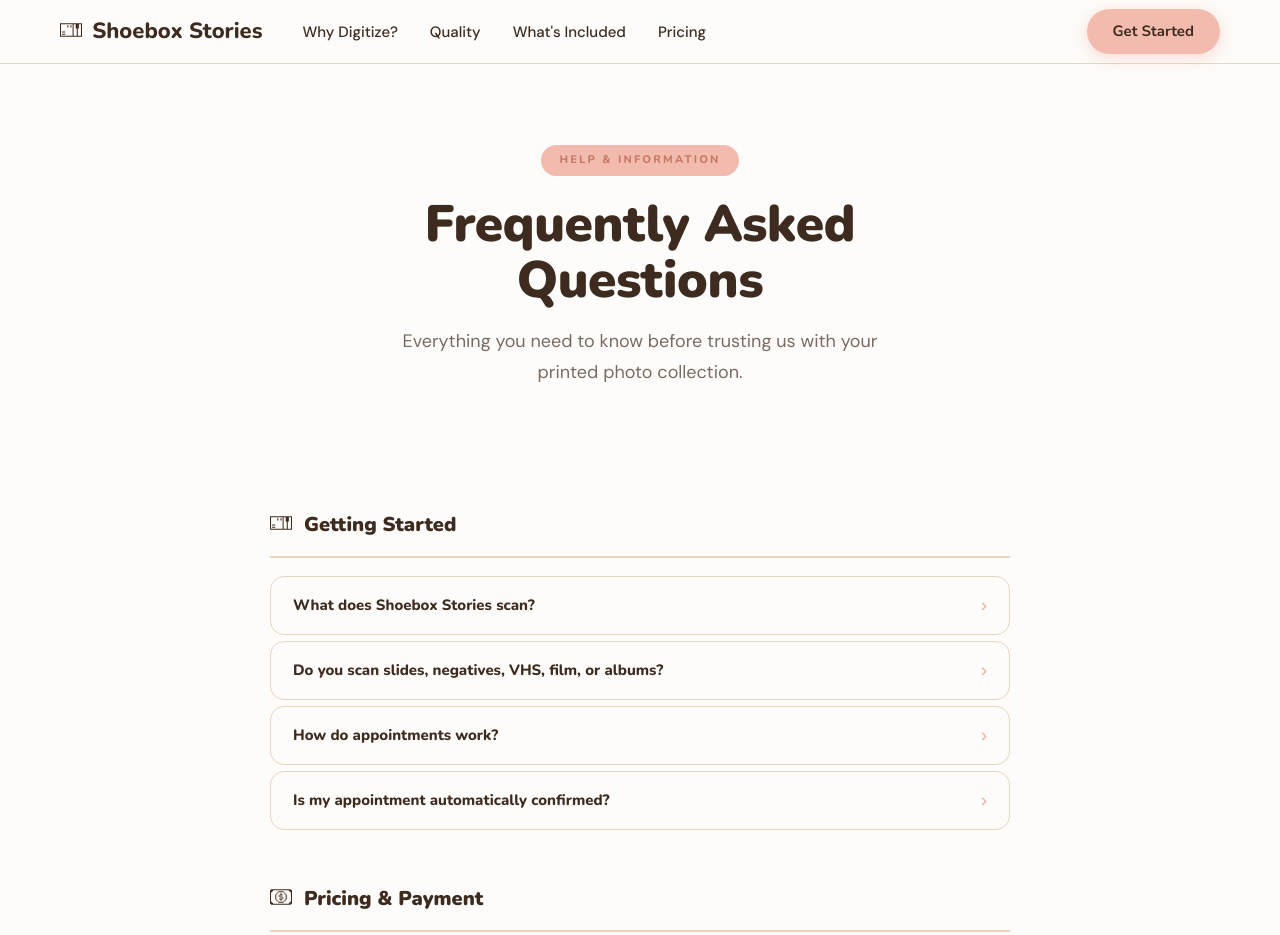
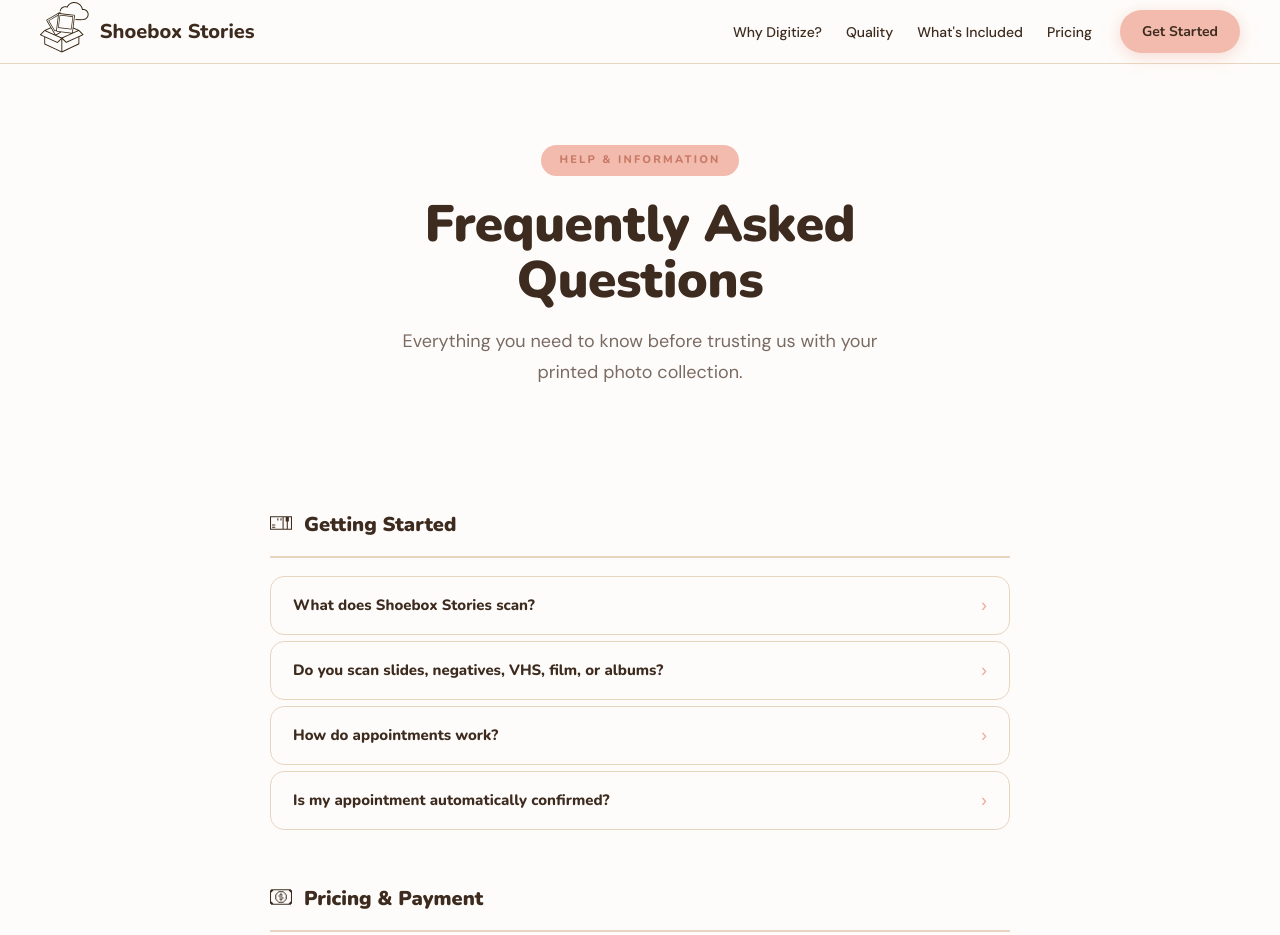
Before and after one commit to pmac3034/Shoebox-Stories-Website, a website: page faq.html in a window 1280 px wide. Shown: the top 935 px of the page. Drawn offline with nearby package versions, Linux system fonts and the light colour scheme.

Commit message:
Added in new logo for nav header and footer UI alignment adjustments for nav header and footer

```diff
--- a/assets/css/styles.css
+++ b/assets/css/styles.css
@@ -120,32 +120,46 @@ nav {
   border-bottom: 1.5px solid var(--sand);
   display: flex;
   align-items: center;
-  padding: 0 60px;
-  gap: 40px;
+  padding: 0 40px;
+  gap: 0;
 }
 
 .nav-logo {
   font-family: 'Nunito', sans-serif;
   font-weight: 800;
-  font-size: 22px;
+  font-size: 20px;
   color: var(--brown);
   text-decoration: none;
   white-space: nowrap;
+  display: flex;
+  align-items: center;
+  gap: 6px;
+  flex-shrink: 0;
+  margin-right: 32px;
+}
+
+.nav-logo img {
+  height: 60px;
+  width: auto;
+  margin-right: 4px;
+  display: block;
 }
 
 .nav-links {
   display: flex;
-  gap: 32px;
-  flex: 1;
+  gap: 24px;
   list-style: none;
+  align-items: center;
+  margin-left: auto;
 }
 
 .nav-links a {
   font-family: 'DM Sans', sans-serif;
   font-weight: 500;
-  font-size: 15px;
+  font-size: 14px;
   color: var(--brown);
   text-decoration: none;
+  white-space: nowrap;
   transition: opacity 0.2s;
 }
 
@@ -153,18 +167,19 @@ nav {
 .nav-links a.active { font-weight: 700; opacity: 1; }
 
 .btn-nav {
-  margin-left: auto;
+  margin-left: 28px;
   background: var(--blush);
   color: var(--brown);
   font-family: 'Nunito', sans-serif;
   font-weight: 700;
-  font-size: 15px;
-  padding: 10px 26px;
+  font-size: 14px;
+  padding: 10px 22px;
   border-radius: 999px;
   border: none;
   cursor: pointer;
   text-decoration: none;
   white-space: nowrap;
+  flex-shrink: 0;
   box-shadow: 0 4px 16px rgba(242,187,173,0.5);
   transition: background 0.2s, transform 0.2s, box-shadow 0.2s;
 }
--- a/faq.html
+++ b/faq.html
@@ -142,7 +142,7 @@
 
   <!-- ─── Navigation ─────────────────────────────────────────────── -->
   <nav>
-    <a href="index.html" class="nav-logo"><svg xmlns="http://www.w3.org/2000/svg" width="1em" height="1em" viewBox="0 0 32 32" style="vertical-align:-0.15em;margin-right:4px;"><path fill="currentColor" d="M0 6.1v19.81h32V6.1Zm18.29 18.29H1.52V7.625h16.77Zm6.09 0h-4.57V7.625h3.05v6.09h1.52Zm6.1 0h-4.57V13.715h1.52v-6.09h3.05Z"/><path fill="currentColor" d="M15.24 9.145h1.52v3.05h-1.52Zm-4.57 0h1.52v3.05h-1.52Zm-7.62 12.19h4.57v1.53H3.05Zm0-3.05h4.57v1.53H3.05Z"/></svg> Shoebox Stories</a>
+    <a href="index.html" class="nav-logo"><img src="assets/SVG/Logo_SS.svg" alt="" > Shoebox Stories</a>
     <ul class="nav-links">
       <li><a href="index.html#why-digitize">Why Digitize?</a></li>
       <li><a href="index.html#quality">Quality</a></li>
@@ -178,7 +178,7 @@
   <footer>
     <div class="footer-inner">
       <div class="footer-top">
-        <a href="index.html" class="footer-logo"><svg xmlns="http://www.w3.org/2000/svg" width="1em" height="1em" viewBox="0 0 32 32" style="vertical-align:-0.15em;margin-right:4px;"><path fill="currentColor" d="M0 6.1v19.81h32V6.1Zm18.29 18.29H1.52V7.625h16.77Zm6.09 0h-4.57V7.625h3.05v6.09h1.52Zm6.1 0h-4.57V13.715h1.52v-6.09h3.05Z"/><path fill="currentColor" d="M15.24 9.145h1.52v3.05h-1.52Zm-4.57 0h1.52v3.05h-1.52Zm-7.62 12.19h4.57v1.53H3.05Zm0-3.05h4.57v1.53H3.05Z"/></svg> Shoebox Stories</a>
+        <a href="index.html" class="footer-logo"><img src="assets/SVG/Logo_SS.svg" alt="" > Shoebox Stories</a>
         <ul class="footer-links">
           <li><a href="index.html#how-it-works">How It Works</a></li>
           <li><a href="index.html#what-we-scan">What We Scan</a></li>
```
Also changed, not shown: index.html (+2 -2 lines), pricing.html (+2 -2 lines), schedule.html (+2 -2 lines), assets/SVG/Logo_SS.svg (added).
